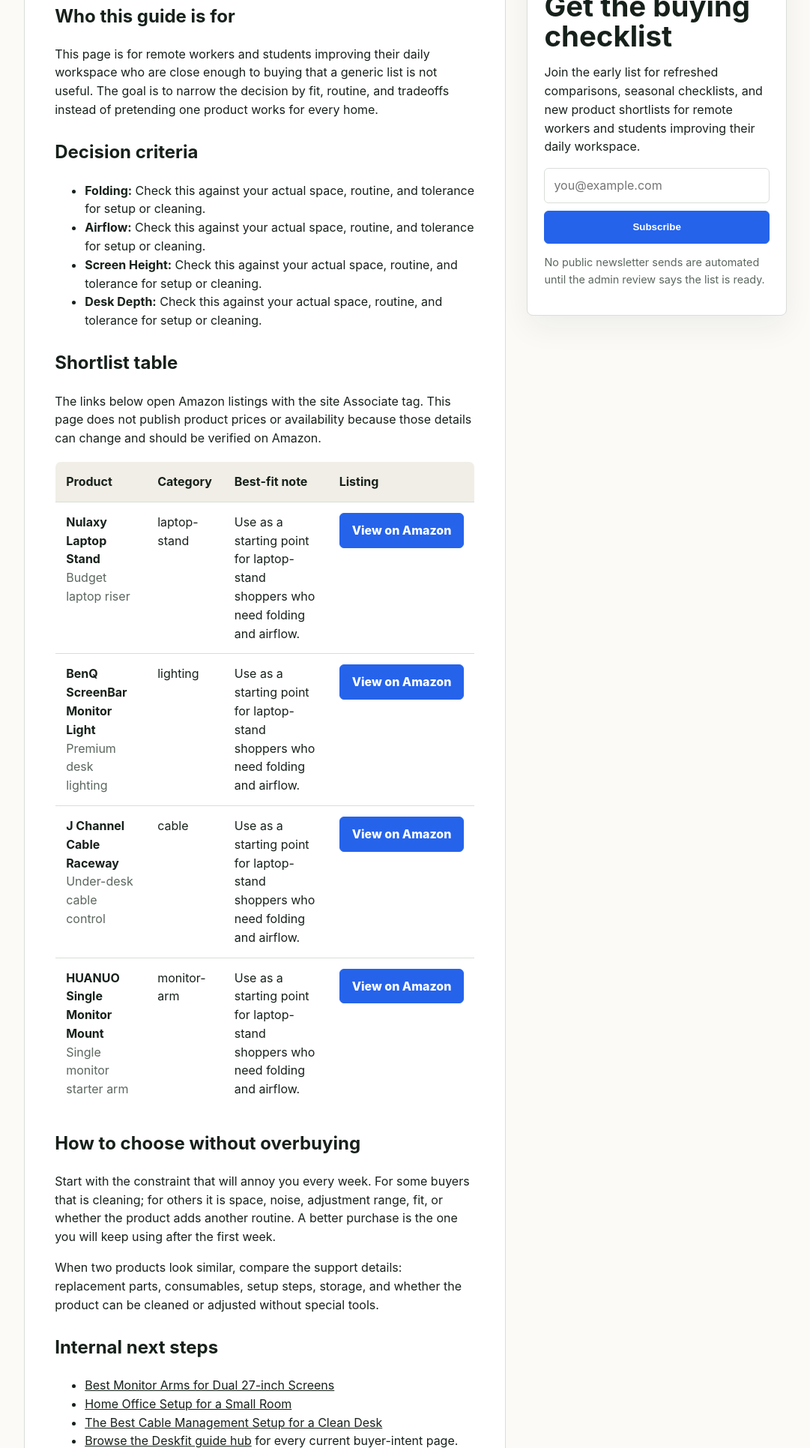
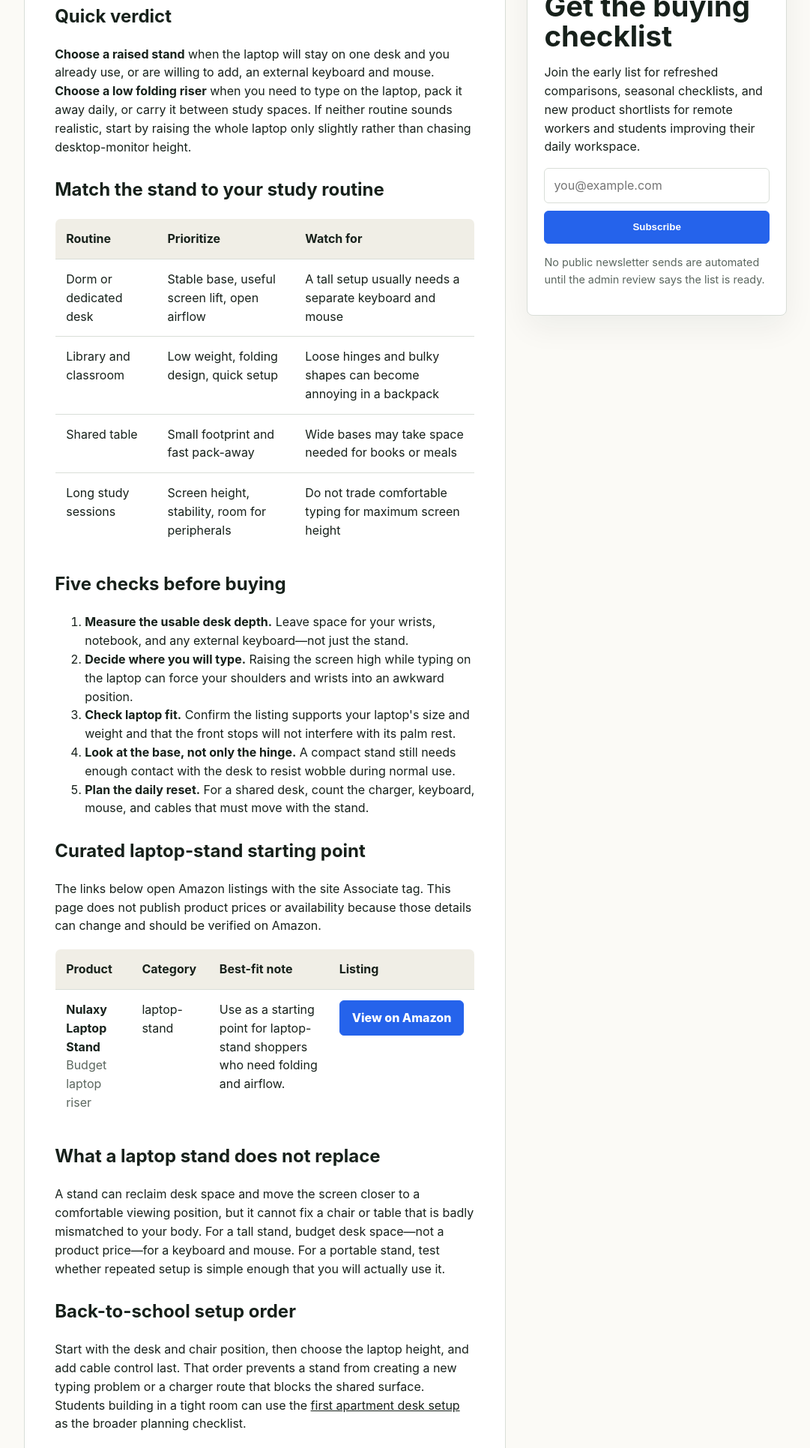
Before and after one commit to jordanbench/deskfit, a website: page guides/laptop-stand-for-students/index.html in a window 1280 px wide. Shown: the part 869-2800 px from the top of the page at 75% size, without its empty margins (99-1180 px from the left). Drawn offline with Linux system fonts and the light colour scheme.

Commit message:
Refresh student laptop stand guide

```diff
--- a/guides/laptop-stand-for-students/index.html
+++ b/guides/laptop-stand-for-students/index.html
@@ -4,14 +4,14 @@
   <meta charset="utf-8">
   <meta name="viewport" content="width=device-width, initial-scale=1">
   <title>Best Laptop Stands for Students and Small Desks | Deskfit</title>
-  <meta name="description" content="Prioritize collapsible designs, typing angle, airflow, backpack fit, and screen height for small study spaces.">
+  <meta name="description" content="Choose a laptop stand for a dorm, library, or small desk by comparing portability, keyboard needs, screen height, airflow, and daily setup time.">
   <link rel="canonical" href="https://www.deskfit.co/guides/laptop-stand-for-students/">
   <link rel="stylesheet" href="/assets/styles.css">
   <meta property="og:title" content="Best Laptop Stands for Students and Small Desks | Deskfit">
-  <meta property="og:description" content="Prioritize collapsible designs, typing angle, airflow, backpack fit, and screen height for small study spaces.">
+  <meta property="og:description" content="Choose a laptop stand for a dorm, library, or small desk by comparing portability, keyboard needs, screen height, airflow, and daily setup time.">
   <meta property="og:type" content="article">
   <meta property="og:url" content="https://www.deskfit.co/guides/laptop-stand-for-students/">
-  <script type="application/ld+json">{"@context":"https://schema.org","@type":"Article","headline":"Best Laptop Stands for Students and Small Desks","description":"Prioritize collapsible designs, typing angle, airflow, backpack fit, and screen height for small study spaces.","datePublished":"2026-06-03","dateModified":"2026-06-03","author":{"@type":"Organization","name":"Deskfit"},"mainEntityOfPage":"https://www.deskfit.co/guides/laptop-stand-for-students/"}</script>
+  <script type="application/ld+json">{"@context":"https://schema.org","@type":"Article","headline":"Best Laptop Stands for Students and Small Desks","description":"Choose a laptop stand for a dorm, library, or small desk by comparing portability, keyboard needs, screen height, airflow, and daily setup time.","datePublished":"2026-06-03","dateModified":"2026-07-14","author":{"@type":"Organization","name":"Deskfit"},"mainEntityOfPage":"https://www.deskfit.co/guides/laptop-stand-for-students/"}</script>
 </head>
 <body style="--accent:#2563eb;--accent-2:#d97706">
   <header class="site-header">
@@ -28,18 +28,31 @@
     <section class="article-hero">
       <p class="eyebrow">Buyer guide / laptop-stand</p>
       <h1>Best Laptop Stands for Students and Small Desks</h1>
-      <p>Prioritize collapsible designs, typing angle, airflow, backpack fit, and screen height for small study spaces.</p>
+      <p>Choose a stand for the way you actually study: a fixed dorm setup, a shared kitchen table, or a backpack that moves between class and the library.</p>
     </section>
     <section class="content-grid">
       <article class="prose">
-        <h2>Who this guide is for</h2>
-        <p>This page is for remote workers and students improving their daily workspace who are close enough to buying that a generic list is not useful. The goal is to narrow the decision by fit, routine, and tradeoffs instead of pretending one product works for every home.</p>
-        <h2>Decision criteria</h2>
-        <ul><li><strong>Folding:</strong> Check this against your actual space, routine, and tolerance for setup or cleaning.</li>
-<li><strong>Airflow:</strong> Check this against your actual space, routine, and tolerance for setup or cleaning.</li>
-<li><strong>Screen Height:</strong> Check this against your actual space, routine, and tolerance for setup or cleaning.</li>
-<li><strong>Desk Depth:</strong> Check this against your actual space, routine, and tolerance for setup or cleaning.</li></ul>
-        <h2>Shortlist table</h2>
+        <h2>Quick verdict</h2>
+        <p><strong>Choose a raised stand</strong> when the laptop will stay on one desk and you already use, or are willing to add, an external keyboard and mouse. <strong>Choose a low folding riser</strong> when you need to type on the laptop, pack it away daily, or carry it between study spaces. If neither routine sounds realistic, start by raising the whole laptop only slightly rather than chasing desktop-monitor height.</p>
+        <h2>Match the stand to your study routine</h2>
+        <div class="table-scroll"><table>
+          <thead><tr><th>Routine</th><th>Prioritize</th><th>Watch for</th></tr></thead>
+          <tbody>
+            <tr><td>Dorm or dedicated desk</td><td>Stable base, useful screen lift, open airflow</td><td>A tall setup usually needs a separate keyboard and mouse</td></tr>
+            <tr><td>Library and classroom</td><td>Low weight, folding design, quick setup</td><td>Loose hinges and bulky shapes can become annoying in a backpack</td></tr>
+            <tr><td>Shared table</td><td>Small footprint and fast pack-away</td><td>Wide bases may take space needed for books or meals</td></tr>
+            <tr><td>Long study sessions</td><td>Screen height, stability, room for peripherals</td><td>Do not trade comfortable typing for maximum screen height</td></tr>
+          </tbody>
+        </table></div>
+        <h2>Five checks before buying</h2>
+        <ol>
+          <li><strong>Measure the usable desk depth.</strong> Leave space for your wrists, notebook, and any external keyboard—not just the stand.</li>
+          <li><strong>Decide where you will type.</strong> Raising the screen high while typing on the laptop can force your shoulders and wrists into an awkward position.</li>
+          <li><strong>Check laptop fit.</strong> Confirm the listing supports your laptop's size and weight and that the front stops will not interfere with its palm rest.</li>
+          <li><strong>Look at the base, not only the hinge.</strong> A compact stand still needs enough contact with the desk to resist wobble during normal use.</li>
+          <li><strong>Plan the daily reset.</strong> For a shared desk, count the charger, keyboard, mouse, and cables that must move with the stand.</li>
+        </ol>
+        <h2>Curated laptop-stand starting point</h2>
         <p>The links below open Amazon listings with the site Associate tag. This page does not publish product prices or availability because those details can change and should be verified on Amazon.</p>
         <div class="table-scroll"><table>
       <thead><tr><th>Product</th><th>Category</th><th>Best-fit note</th><th>Listing</th></tr></thead>
@@ -48,33 +61,16 @@
         <td>laptop-stand</td>
         <td>Use as a starting point for laptop-stand shoppers who need folding and airflow.</td>
         <td><a class="button" data-asin="B08C2LC3H2" href="https://www.amazon.com/dp/B08C2LC3H2/ref=nosim?tag=abbeybench-20" rel="sponsored nofollow noopener" target="_blank">View on Amazon</a></td>
-      </tr>
-<tr>
-        <td><strong>BenQ ScreenBar Monitor Light</strong><br><span class="muted">Premium desk lighting</span></td>
-        <td>lighting</td>
-        <td>Use as a starting point for laptop-stand shoppers who need folding and airflow.</td>
-        <td><a class="button" data-asin="B07Q3TCT4L" href="https://www.amazon.com/dp/B07Q3TCT4L/ref=nosim?tag=abbeybench-20" rel="sponsored nofollow noopener" target="_blank">View on Amazon</a></td>
-      </tr>
-<tr>
-        <td><strong>J Channel Cable Raceway</strong><br><span class="muted">Under-desk cable control</span></td>
-        <td>cable</td>
-        <td>Use as a starting point for laptop-stand shoppers who need folding and airflow.</td>
-        <td><a class="button" data-asin="B07H2W68N2" href="https://www.amazon.com/dp/B07H2W68N2/ref=nosim?tag=abbeybench-20" rel="sponsored nofollow noopener" target="_blank">View on Amazon</a></td>
-      </tr>
-<tr>
-        <td><strong>HUANUO Single Monitor Mount</strong><br><span class="muted">Single monitor starter arm</span></td>
-        <td>monitor-arm</td>
-        <td>Use as a starting point for laptop-stand shoppers who need folding and airflow.</td>
-        <td><a class="button" data-asin="B08B8X4KBV" href="https://www.amazon.com/dp/B08B8X4KBV/ref=nosim?tag=abbeybench-20" rel="sponsored nofollow noopener" target="_blank">View on Amazon</a></td>
       </tr></tbody>
     </table></div>
-        <h2>How to choose without overbuying</h2>
-        <p>Start with the constraint that will annoy you every week. For some buyers that is cleaning; for others it is space, noise, adjustment range, fit, or whether the product adds another routine. A better purchase is the one you will keep using after the first week.</p>
-        <p>When two products look similar, compare the support details: replacement parts, consumables, setup steps, storage, and whether the product can be cleaned or adjusted without special tools.</p>
+        <h2>What a laptop stand does not replace</h2>
+        <p>A stand can reclaim desk space and move the screen closer to a comfortable viewing position, but it cannot fix a chair or table that is badly mismatched to your body. For a tall stand, budget desk space—not a product price—for a keyboard and mouse. For a portable stand, test whether repeated setup is simple enough that you will actually use it.</p>
+        <h2>Back-to-school setup order</h2>
+        <p>Start with the desk and chair position, then choose the laptop height, and add cable control last. That order prevents a stand from creating a new typing problem or a charger route that blocks the shared surface. Students building in a tight room can use the <a href="/guides/first-apartment-desk-setup/">first apartment desk setup</a> as the broader planning checklist.</p>
         <h2>Internal next steps</h2>
-        <ul><li><a href="/guides/best-monitor-arms-dual-27/">Best Monitor Arms for Dual 27-inch Screens</a></li>
-<li><a href="/guides/home-office-setup-for-small-room/">Home Office Setup for a Small Room</a></li>
-<li><a href="/guides/best-cable-management-clean-desk/">The Best Cable Management Setup for a Clean Desk</a></li>
+        <ul><li><a href="/guides/home-office-setup-for-small-room/">Plan a home office setup for a small room</a></li>
+<li><a href="/guides/best-cable-management-clean-desk/">Route laptop power with the clean-desk cable tutorial</a></li>
+<li><a href="/guides/desk-lamp-vs-monitor-light/">Compare a desk lamp with a monitor light bar</a></li>
 <li><a href="/guides/">Browse the Deskfit guide hub</a> for every current buyer-intent page.</li></ul>
       </article>
       <aside id="newsletter" class="newsletter-card">
--- a/sitemap.xml
+++ b/sitemap.xml
@@ -11,7 +11,7 @@
   <url><loc>https://www.deskfit.co/guides/standing-desk-vs-converter/</loc><lastmod>2026-07-07</lastmod></url>
   <url><loc>https://www.deskfit.co/guides/best-cable-management-clean-desk/</loc><lastmod>2026-06-03</lastmod></url>
   <url><loc>https://www.deskfit.co/guides/best-monitor-arms-dual-27/</loc><lastmod>2026-06-23</lastmod></url>
-  <url><loc>https://www.deskfit.co/guides/laptop-stand-for-students/</loc><lastmod>2026-06-03</lastmod></url>
+  <url><loc>https://www.deskfit.co/guides/laptop-stand-for-students/</loc><lastmod>2026-07-14</lastmod></url>
   <url><loc>https://www.deskfit.co/guides/home-office-setup-for-small-room/</loc><lastmod>2026-06-03</lastmod></url>
   <url><loc>https://www.deskfit.co/guides/desk-lamp-vs-monitor-light/</loc><lastmod>2026-06-03</lastmod></url>
   <url><loc>https://www.deskfit.co/guides/best-footrests-for-home-office/</loc><lastmod>2026-06-03</lastmod></url>
```
